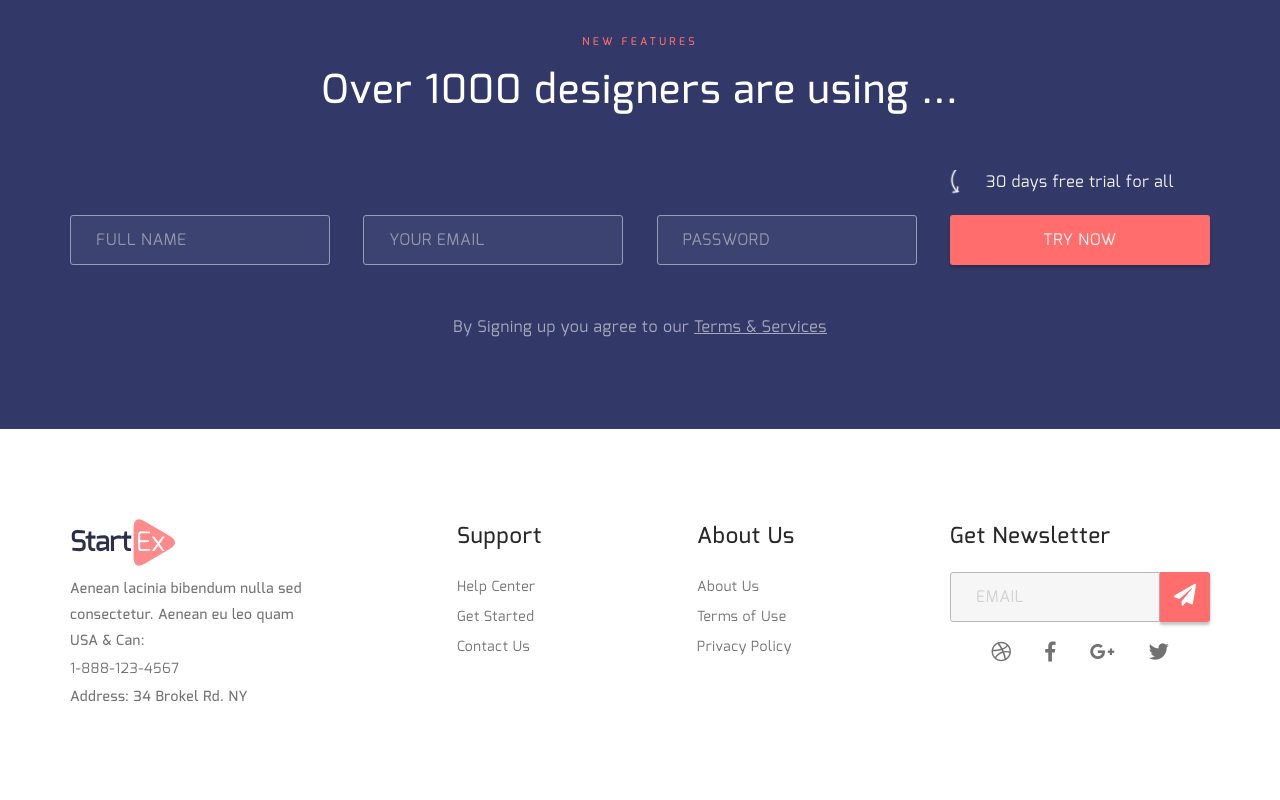
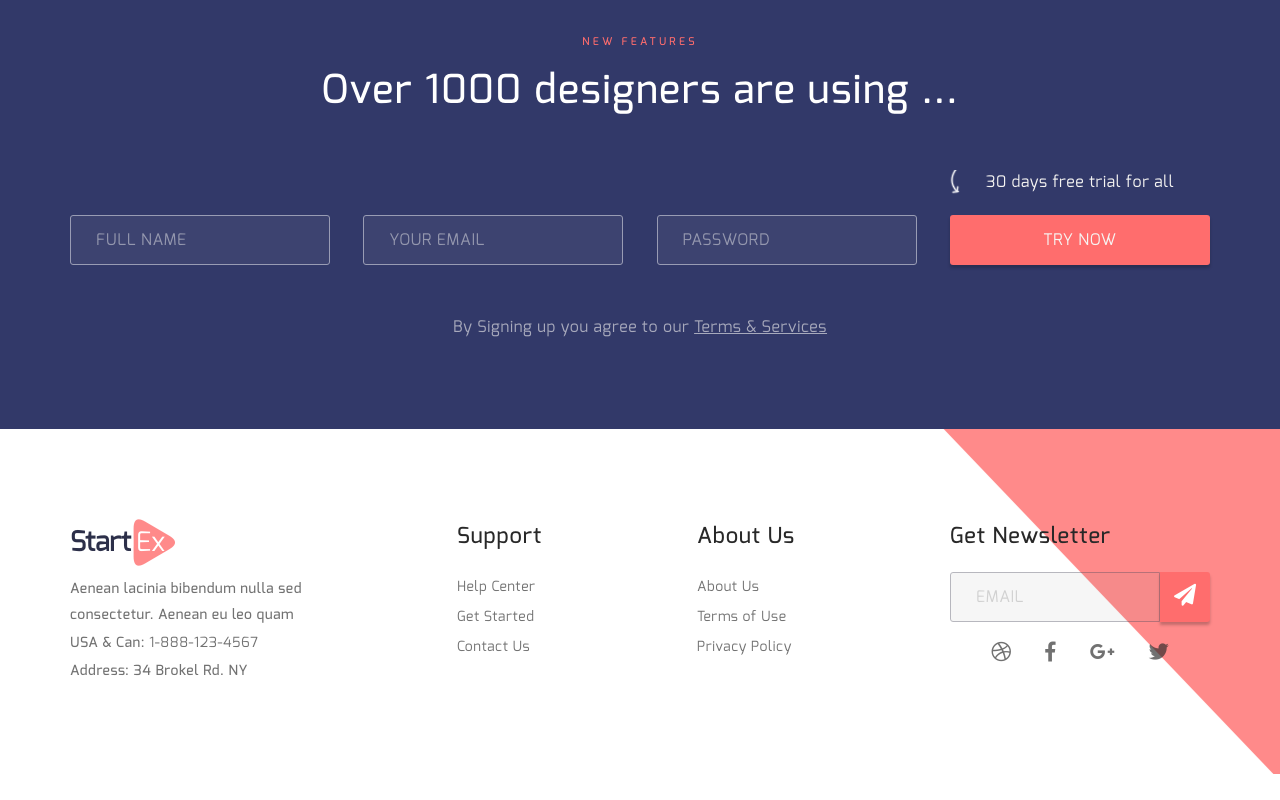
Before and after one commit to frontend90/corporate, a plain HTML site: page index.html in a window 1280 px wide. Shown: the part 4274-5074 px from the top of the page. After the commit the page ends 5048 px from the top, so only its background shows below. Drawn offline with Linux system fonts and the light colour scheme.

Commit message:
верстка

```diff
--- a/sass/blocks/_footer.sass
+++ b/sass/blocks/_footer.sass
@@ -1,5 +1,7 @@
 .footer
   padding: 90px 0
+  background: url(../img/footer/bg.png) no-repeat
+  background-position: 100% 100%
   & .footer-wrap
     display: flex
     justify-content: space-between
@@ -33,6 +35,7 @@
           & a
             color: rgba(40,40,40,.66)
             transition: 0.3s linear
+            display: inline-block
             &:hover
               text-decoration: underline
       & h5
```
Also changed, not shown: css/style.css, img/footer/bg.png (added), 1 other file.
